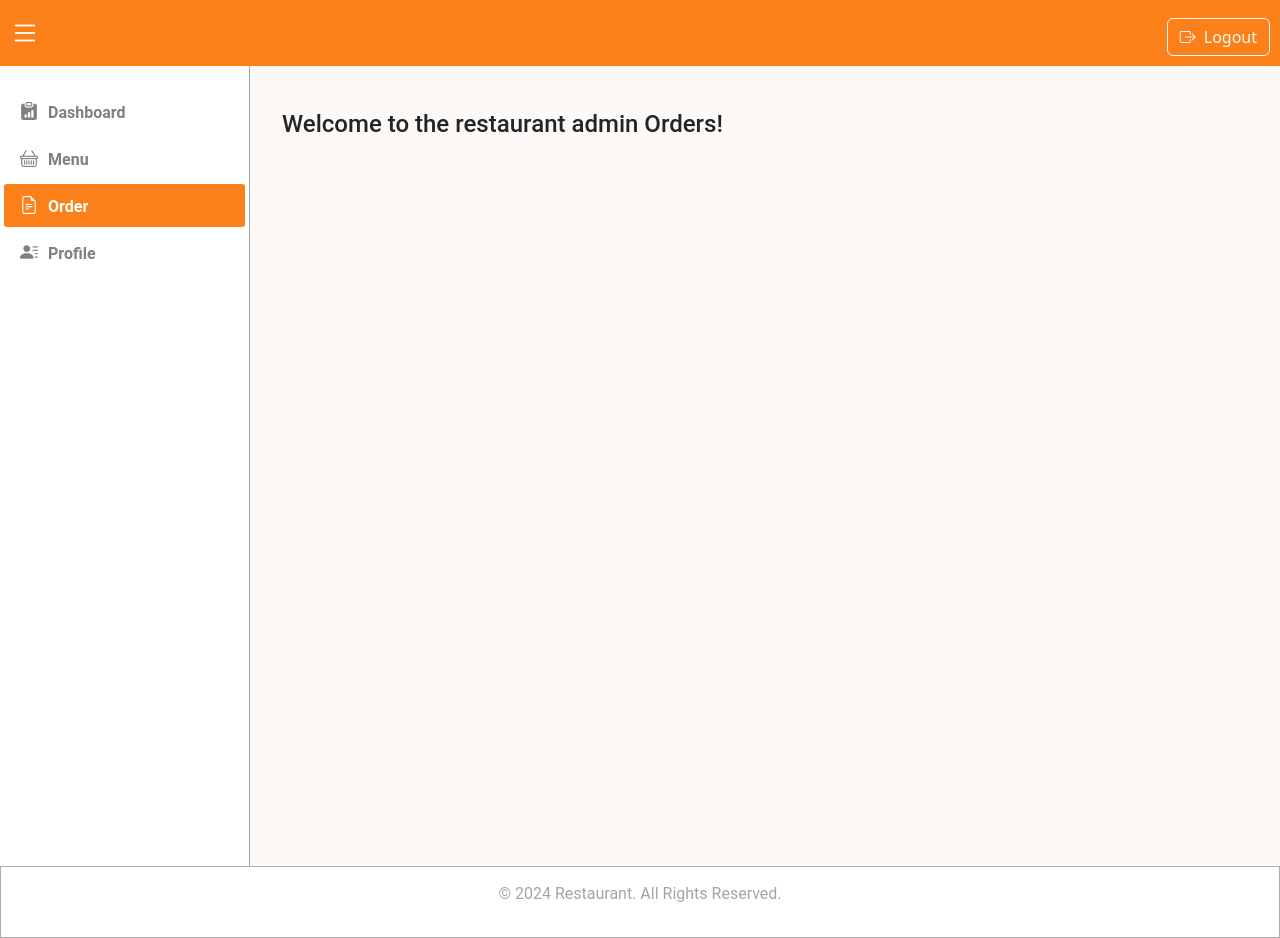
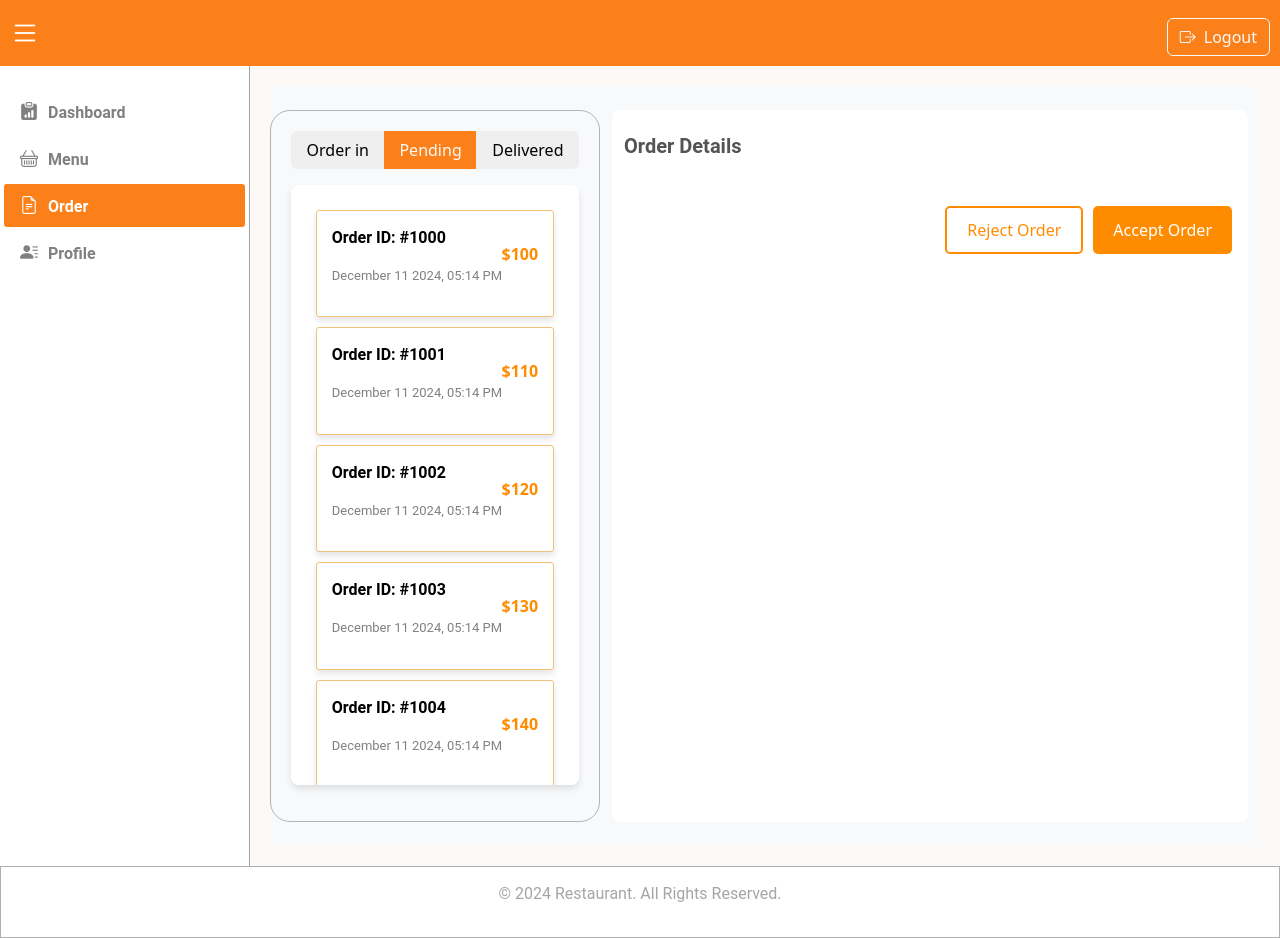
Before and after one commit to KesavanNanthagopal/react_setup, a React (Vite) app in the folder my-react-app/: page /order in a window 1280 px wide. Built offline with nearby package versions, Linux system fonts and the light colour scheme.

Commit message:
added the order design changes

```diff
--- a/my-react-app/package.json
+++ b/my-react-app/package.json
@@ -14,6 +14,7 @@
     "axios": "^1.7.9",
     "bootstrap": "^5.3.3",
     "bootstrap-icons": "^1.11.3",
+    "moment": "^2.30.1",
     "react": "^18.3.1",
     "react-dom": "^18.3.1",
     "react-icons": "^5.4.0",
--- a/my-react-app/src/App.tsx
+++ b/my-react-app/src/App.tsx
@@ -4,8 +4,8 @@ import Login from './container/Login'
 import Layout from './component/Layout'
 import Dashboard from './container/Dashboard'
 import Menu from './container/Menu'
-import Orders from './container/Orders'
 import ProfilePage from './container/Profile'
+import OrderScreen from './container/Orders'
 
 function App() {
   return (
@@ -14,7 +14,7 @@ function App() {
       <Route path="/" element={<Layout />}>
         <Route path="dashboard" element={<Dashboard />} />
         <Route path="menu" element={<Menu />} />
-        <Route path="order" element={<Orders />} />
+        <Route path="order" element={<OrderScreen />} />
         <Route path="profile" element={<ProfilePage />} />
       </Route>
     </Routes>
--- a/my-react-app/src/assets/css/style.css
+++ b/my-react-app/src/assets/css/style.css
@@ -322,7 +322,7 @@
 }
 
 .custom-modal-title {
-  color: orange;
+  color: #ff8c00;
   font-weight: 600;
 }
 
@@ -336,12 +336,12 @@
 }
 
 .custom-close-icon:hover {
-  color: orange;
+  color: #ff8c00;
   opacity: 1;
 }
 
 .custom-confirm-btn {
-  background-color: orange !important;
+  background-color: #ff8c00 !important;
   color: white !important;
   border: none;
   width: 100px;
@@ -441,3 +441,77 @@
   color: gray;
   margin-left: 10px;
 }
+
+/*------------------------------------------ Order screen --------------------------------------------*/
+.order-btn-group{
+  background-color: #efefef;
+}
+.order-row{
+  height: 100% !important;
+}
+.order-btn-active{
+  color: #fcf9f7 !important;
+  background-color: #FC8019 !important;
+}
+
+.order-btn-color{
+  color: black !important;
+  background-color: #efefef !important;
+}
+.first-container {
+  border: 1px solid rgb(180, 179, 179) !important;
+  padding: 2% !important;
+  border-radius: 20px;
+}
+
+.order-timing{
+  font-size: small;
+}
+.order-details-header{
+  font-weight: 600;
+  color: #555454;
+}
+
+.order-accept-button,.order-reject-button{
+  padding: 10px 20px;
+  margin-left:10px;
+  border-radius: 5px;
+  cursor: pointer;
+}
+.order-accept-button{
+  background-color: #ff8c00 ;
+  color: #fff;
+  border: none;
+}
+
+.order-reject-button{
+  background-color: white ;
+  color: #ff8c00;
+  border: 2px solid #ff8c00;
+}
+.order-details-container{
+  background-color: #ffffff;
+  border-radius: 8px;
+  height: 400px ;
+}
+
+.order-button-container{
+  display: flex;
+  justify-content: flex-end;
+}
+
+.order-overall-container{
+  background-color: #f8f9fa;
+}
+.order-list{
+  max-height: 75vh;
+  background-color: #ffffff;
+  border-radius: 8px;
+  box-shadow: 0 4px 6px rgba(0, 0, 0, 0.1);
+  padding: 15px;
+}
+
+/* .order-details-mid-container{
+  border: 2px solid gray;
+  width: fit-content;
+} */
--- a/my-react-app/src/container/Orders.tsx
+++ b/my-react-app/src/container/Orders.tsx
@@ -1,9 +1,116 @@
-function Orders() {
+import { useState } from "react";
+import moment from 'moment';
+
+
+const OrderScreen = () => {
+    const [activeTab, setActiveTab] = useState("Pending");
+
+    const [activeOrderIndex, setActiveOrderIndex] = useState(null);
+
+    const handleOrderClick = (index: any) => {
+        setActiveOrderIndex(index === activeOrderIndex ? null : index); // Toggle active state
+    };
     return (
-        <div className="container mt-4">
-            <h4>Welcome to the restaurant admin Orders!</h4>
+        <div className="container-fluid py-4 order-row order-overall-container">
+            <div className="row order-row">
+                <div className="col-4 first-container">
+                    <div className="btn-group order-btn-group w-100 mb-3" role="group">
+                        {[
+                            { label: "Order in", key: "Order" },
+                            { label: "Pending", key: "Pending" },
+                            { label: "Delivered", key: "Delivered" },
+                        ].map((tab) => (
+                            <button
+                                key={tab.key}
+                                type="button"
+                                className={`btn ${activeTab === tab.key ? "order-btn-active" : "order-btn-color"}`}
+                                onClick={() => setActiveTab(tab.key)}
+                            >
+                                {tab.label}
+                            </button>
+                        ))}
+                    </div>
+
+                    <div
+                        className="overflow-auto order-list"
+                    >
+                        {[...Array(5)].map((_, index) => (
+                            <div
+                                key={index}
+                                onClick={() => handleOrderClick(index)}
+                                style={{
+                                    backgroundColor: activeOrderIndex === index ? "#fef6e4" : "#ffffff",
+                                    border: activeOrderIndex === index ? "1px solid #ff8c00" : "1px solid #f3c07b",
+                                    padding: "15px",
+                                    margin: "10px",
+                                    boxShadow: "0 4px 6px rgba(0, 0, 0, 0.1)",
+                                    borderRadius: "3px",
+                                    cursor: "pointer",
+                                }}
+                            >
+                                <div className="row">
+                                    <div className="col-8">
+                                        <div className="row">
+                                            <p style={{ color: "black", fontWeight: "bold" }}>
+                                                Order ID: #{1000 + index}
+                                            </p>
+                                        </div>
+                                    </div>
+                                    <div className="col-4 text-end" style={{ alignSelf: "flex-end", textAlign: "end", color: "#ff8c00", fontWeight: "bold" }}>
+                                        <div>${100 + index * 10}</div>
+                                    </div>
+                                </div>
+                                <div className="row" style={{ color: "gray" }}>
+                                    <p className="order-timing">{moment().format("MMMM D YYYY, hh:mm A")}</p>
+                                </div>
+                            </div>
+                        ))}
+                    </div>
+                </div>
+                <div className="col-8">
+                    <div className=" order-details-container h-100">
+                        <div className="row">
+                            <div className="p-4">
+                                <h5 className="order-details-header">Order Details</h5>
+                            </div>
+                        </div>
+                        <div className="row">
+                            <div className="order-details-mid-container">
+                                <div className="row">
+                                    <div className="col-4"></div>
+                                    <div className="col-4"></div>
+                                </div>
+                                <div className="row">
+                                    <div className="col-4"></div>
+                                    <div className="col-4"></div>
+                                    <div className="col-4"></div>
+                                </div>
+                                <div className="row">
+                                    <div className="col-4"></div>
+                                    <div className="col-4"></div>
+
+                                </div>
+                                <div className="row">
+                                    <div className="col-4"></div>
+                                    <div className="col-4"></div>
+                                </div>
+                            </div>
+                        </div>
+                        <div className="row p-3">
+                            <div className="order-button-container">
+                                <button className="order-reject-button">
+                                    Reject Order
+                                </button>
+                                <button className="order-accept-button">
+                                    Accept Order
+                                </button>
+                            </div>
+                        </div>
+                    </div>
+                </div>
+            </div>
         </div>
     );
-}
+};
 
-export default Orders;
+export default OrderScreen;
```
